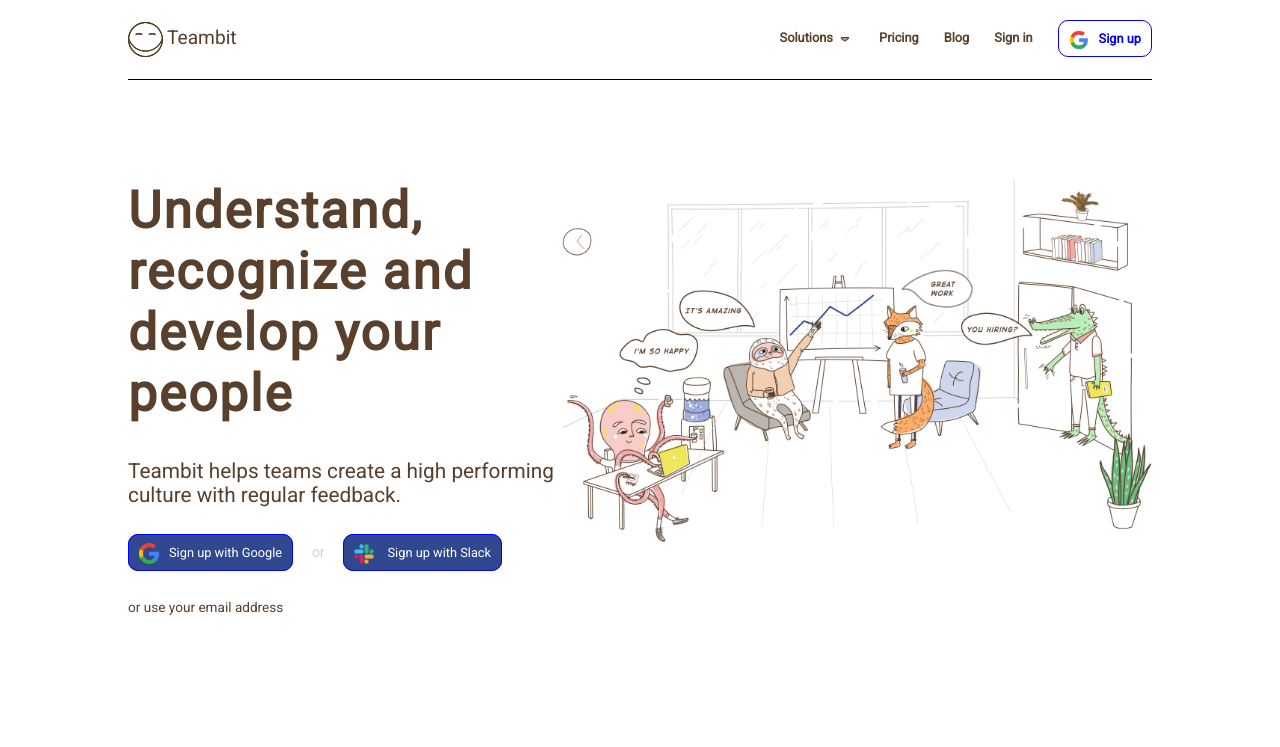
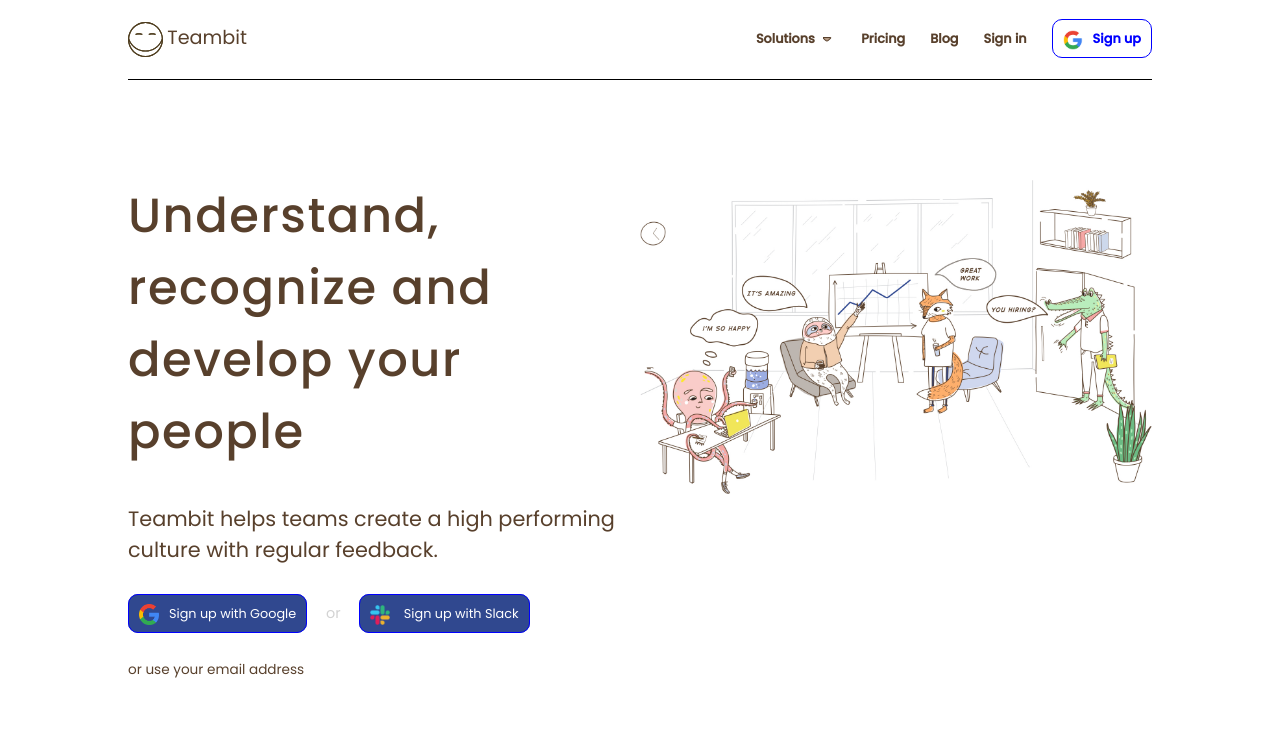
Before and after one commit to MatteoPetracci/node-sass-teambit, a website: page index.html in a window 1280 px wide. Shown: the top 747 px of the page. Drawn offline with Linux system fonts and the light colour scheme.

Commit message:
modifiche jumbo

```diff
--- a/index.html
+++ b/index.html
@@ -45,7 +45,7 @@
           <p class="arrow-right">or use your email address <i class="fas fa-long-arrow-alt-right"></i></p>
         </div>
         <div class="item">
-          <img class="img_jumbo"src="img/jumbo.jpg" alt="">
+          <img class="img_jumbo"src="img/jumbo-header.jpg" alt="">
         </div>
       </div>
     </header>
--- a/src/app.scss
+++ b/src/app.scss
@@ -1,4 +1,4 @@
-@import url('https://fonts.googleapis.com/css?family=Roboto&display=swap');
+@import url('https://fonts.googleapis.com/css?family=Poppins:400,500&display=swap');
 @import 'partials/_variables';
 @import 'partials/_mixins';
 @import 'partials/_common';
--- a/src/partials/_header.scss
+++ b/src/partials/_header.scss
@@ -49,15 +49,18 @@
   }
   .jumbo {
     display: flex;
+    // justify-content: space-between;
     margin: 100px 0px;
     /* height: 600px; */
     color: #58402c;
     .item {
+      width: 50%;
       // border: 2px solid black;
       // height: 400px;
       h1 {
-        font-size: $fontSize *3.2;
-        letter-spacing: 2px;
+        font-size: $fontSize *3;
+        letter-spacing: 1.5px;
+        font-weight: 500;
       }
       p {
         margin-top: 35px;
@@ -89,6 +92,7 @@
     }
     .img_jumbo {
       width: 100%;
+      flex-basis: 50%;
       // height: 100%;
     }
   }
--- a/src/partials/_variables.scss
+++ b/src/partials/_variables.scss
@@ -1,4 +1,4 @@
-$fontFamily: 'Roboto', sans-serif;
+$fontFamily: 'Poppins', sans-serif;
 $fontSize: 16px;
 $alignMiddle: middle;
 $displayNone: none;
```
Also changed, not shown: dist/app.css, img/jumbo-header.jpg (added).
